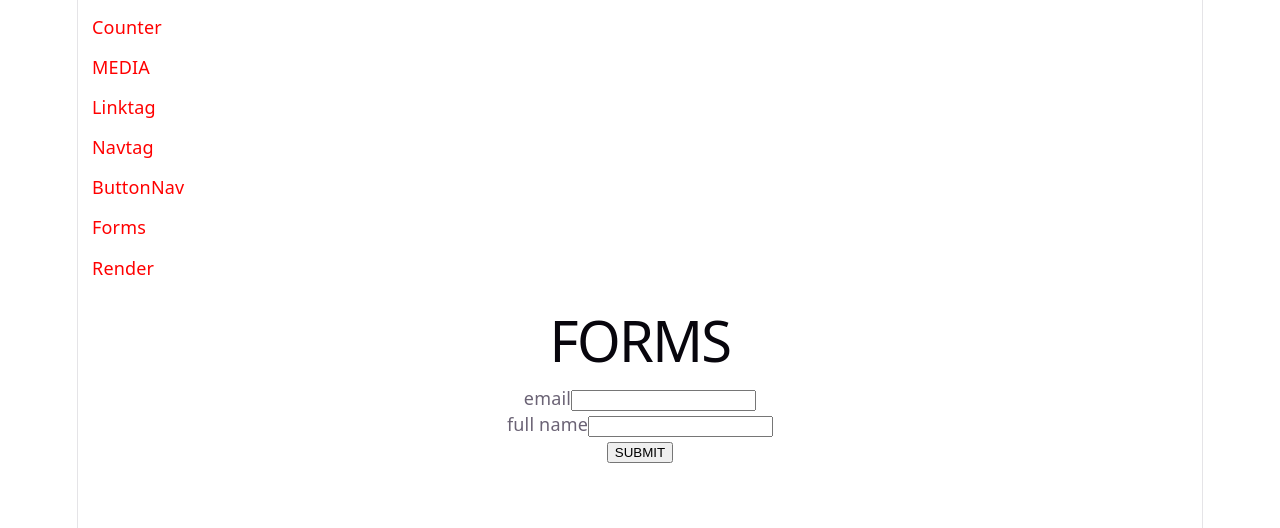
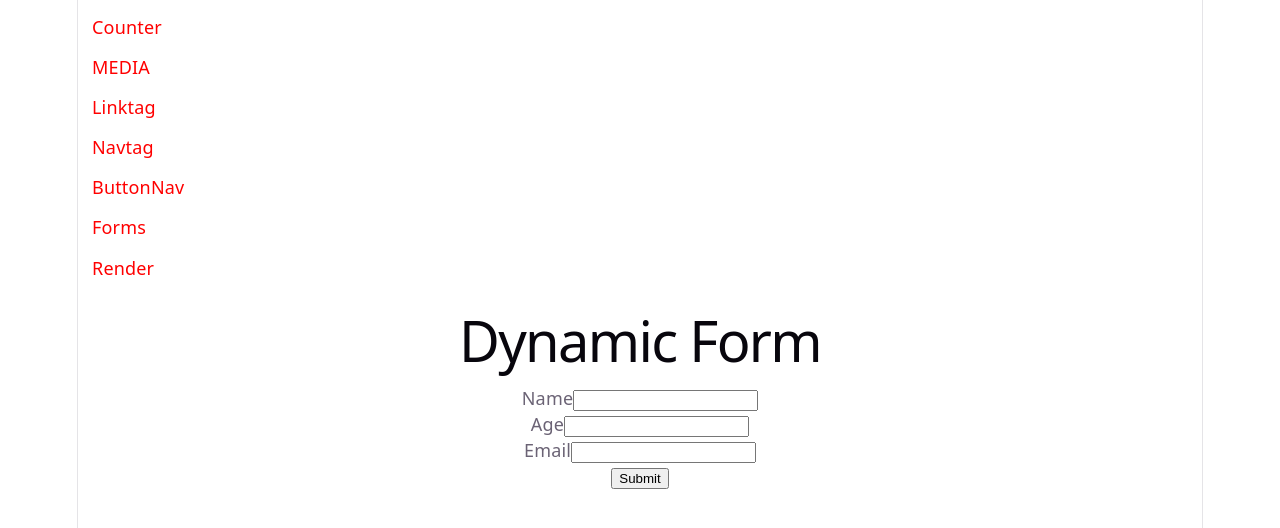
Before and after one commit to JoshiSankar-4021/myfirstapp_sasi, a React (Vite) app: page /forms in a window 1280 px wide. Shown: the top 528 px of the page. Built offline with nearby package versions, Linux system fonts and the light colour scheme.

Commit message:
forms submit

```diff
--- a/src/Forms.jsx
+++ b/src/Forms.jsx
@@ -1,38 +1,79 @@
-import {useState} from "react";
-function Forms(){
+import { useState } from "react";
 
-    const [formdata,setFormdata]=useState({
-        email:"",
-        full_name:""
-    })
+function Forms() {
 
-    function handleChange(e){
-        const {name,value}=e.target;
-        setFormdata(prev => ({
-            ...prev,
-            [name]: value
-        }));
+  const [formdata, setFormdata] = useState({
+    name: "",
+    age: "",
+    email: ""
+  });
+
+  function handleChange(e) {
+    const { name, value } = e.target;
+
+    setFormdata({
+      ...formdata,
+      [name]: name === "age" ? Number(value) : value
+    });
+  }
+
+  async function handleSubmit(e) {
+    e.preventDefault();
+
+    try {
+      const res = await fetch("http://localhost:3003/post1/user/add", {
+        method: "POST",
+        headers: {
+          "Content-Type": "application/json"
+        },
+        body: JSON.stringify(formdata)
+      });
+
+      const data = await res.json();
+      console.log("Response:", data);
+
+      alert("User added successfully");
+
+    } catch (error) {
+      console.error("Error:", error);
     }
+  }
 
-    function handleSubmit(e){
-        e.preventDefault()
-        console.log(formdata)
-    }
+  return (
+    <div>
+      <h1>Dynamic Form</h1>
 
-    return(
-        <div>
-            <h1>FORMS</h1>
-            <form>
-                <lable>email</lable>
-                <input type="email" name="email" value={formdata.email}
-                onChange={handleChange}/><br/>
-                <lable>full name</lable>
-                <input type="text" name="full_name" value={formdata.full_name}
-                onChange={handleChange}/><br/>
-                <button onClick={handleSubmit}>SUBMIT</button>
-            </form>
-        </div>
-    )
+      <form onSubmit={handleSubmit}>
+
+        <label>Name</label>
+        <input
+          type="text"
+          name="name"
+          value={formdata.name}
+          onChange={handleChange}
+        /><br />
+
+        <label>Age</label>
+        <input
+          type="number"
+          name="age"
+          value={formdata.age}
+          onChange={handleChange}
+        /><br />
+
+        <label>Email</label>
+        <input
+          type="email"
+          name="email"
+          value={formdata.email}
+          onChange={handleChange}
+        /><br />
+
+        <button type="submit">Submit</button>
+
+      </form>
+    </div>
+  );
 }
 
-export default Forms
+export default Forms;
```
